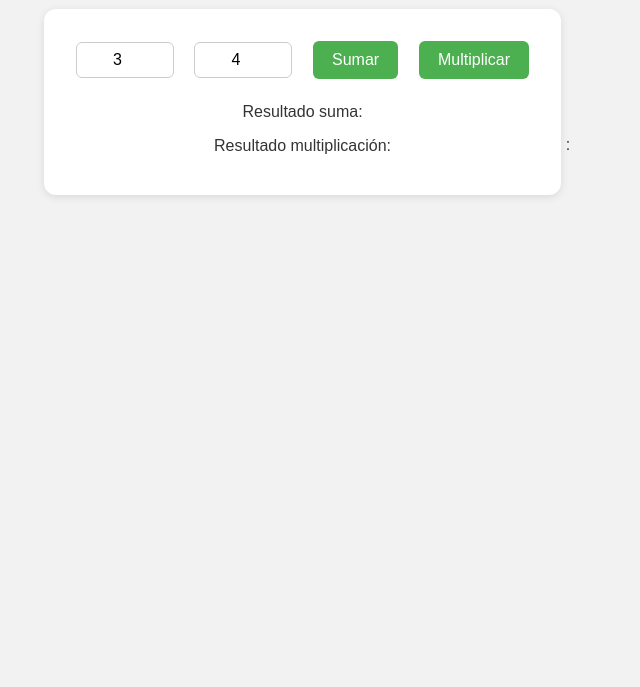
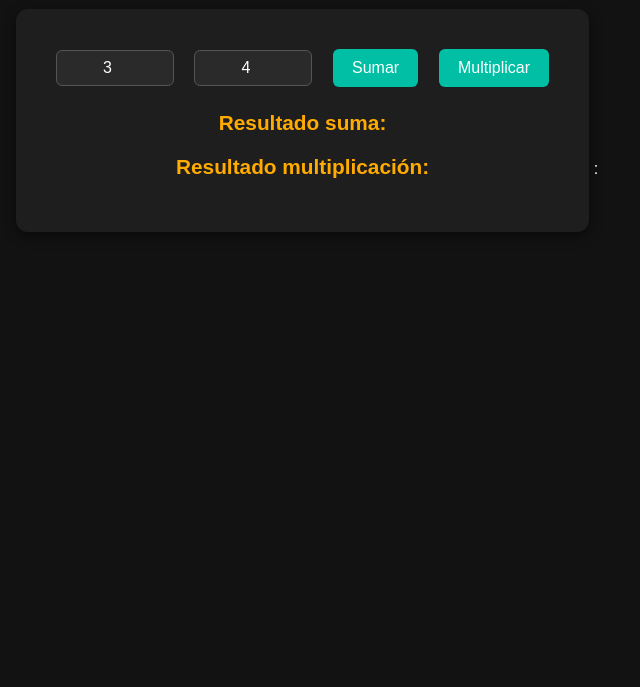
Before and after one commit to jlkmartinzaz/Git-Flow, a plain HTML site: page index.html in a window 1280 px wide. Shown: the part 113-800 px from the top of the page, without its empty margins (333-973 px from the left). Drawn offline with Linux system fonts and the light colour scheme; no server answers.

Commit message:
Fusión de develop en main

```diff
--- a/style.css
+++ b/style.css
@@ -1,53 +1,63 @@
 body {
-  font-family: Arial, sans-serif;
-  background: #f2f2f2;
+  font-family: 'Arial', sans-serif;
+  background-color: #121212; /* fondo oscuro */
+  color: #ffffff; /* texto claro */
   text-align: center;
   padding: 2rem;
-  color: #333;
 }
 
 h1 {
-  color: #222;
+  color: #00e5ff; /* azul neón */
   margin-bottom: 1.5rem;
+  text-shadow: 1px 1px 4px rgba(0,0,0,0.7);
 }
 
 .container {
-  background: #fff;
-  padding: 1.5rem;
+  background-color: #1e1e1e; /* caja más oscura */
+  padding: 2rem;
   border-radius: 12px;
-  box-shadow: 0 2px 8px rgba(0,0,0,0.1);
+  box-shadow: 0 4px 12px rgba(0,0,0,0.5);
   display: inline-block;
 }
 
 input {
-  width: 80px;
+  width: 100px;
   padding: 0.5rem;
   margin: 0.5rem;
   font-size: 1rem;
-  border: 1px solid #ccc;
+  border: 1px solid #555;
   border-radius: 6px;
   text-align: center;
+  background-color: #2a2a2a;
+  color: #fff;
+}
+
+input:focus {
+  border-color: #00e5ff;
+  outline: none;
+  box-shadow: 0 0 5px #00e5ff;
 }
 
 button {
   padding: 0.6rem 1.2rem;
   margin: 0.5rem;
   font-size: 1rem;
-  background: #4caf50;
+  background-color: #00bfa5;
   color: white;
   border: none;
   border-radius: 6px;
   cursor: pointer;
-  transition: background 0.2s;
+  transition: all 0.3s ease;
 }
 
 button:hover {
-  background: #45a049;
+  background-color: #00e5ff;
+  transform: scale(1.05);
 }
 
-#result {
+#sumresult, #multresult {
   margin-top: 1rem;
   font-weight: bold;
-  font-size: 1.2rem;
-  color: #00796b;
+  font-size: 1.3rem;
+  color: #ffab00; /* color cálido para destacar */
 }
```
